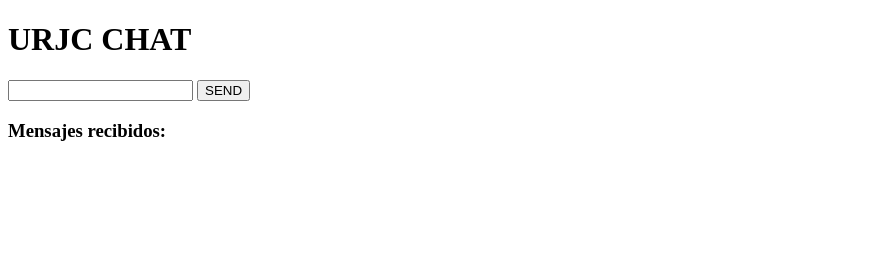
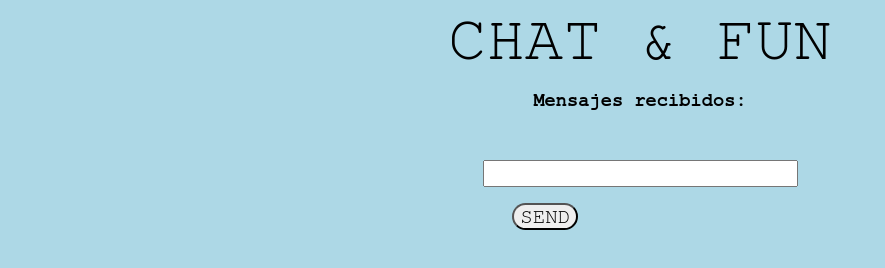
Before and after one commit to sergiomc95/2019-2020-LTAW-Practicas, a plain HTML site: page P4/L9/index.html in a window 1280 px wide. Shown: the whole page, without its empty margins (0-885 px from the left). Drawn offline with nearby package versions, Linux system fonts and the light colour scheme; no server answers.

Commit message:
Retoco la parte visual y continuo la practica

```diff
--- a/P4/L9/chat-8-client.js
+++ b/P4/L9/chat-client.js
@@ -25,10 +25,8 @@ socket.on('msg', (msg) => {
   //-- Añadirlo al párrafo display
   display.innerHTML += "<br> > " + msg;
 });
-
 //-- Botón de envío apretado
 send.onclick = () => {
-
   //-- Se envía el mensaje escrito
   //-- Usamos el nombre 'msg' para los mensajes de usuario
   //-- Si no se ha introducido ningún mensaje, no se envía
--- a/P4/L9/chat-8.html
+++ b/P4/L9/index.html
@@ -4,13 +4,19 @@
     <meta charset="utf-8">
     <title>CHAT 8</title>
     <script src="/socket.io/socket.io.js"></script>
-    <script src="chat-8-client.js" defer></script>
+    <script src="chat-client.js" defer></script>
+      <link rel="stylesheet" href="micss.css">
   </head>
   <body>
-    <h1>URJC CHAT</h1>
+    <p1 id="title">CHAT & FUN</p1>
+      <h3>Mensajes recibidos:</h3>
+    <br></br>
     <input id="msg" autocomplete="off" />
+    <br></br>
     <button type="button" id="send">SEND</button>
-    <h3>Mensajes recibidos:</h3>
+
+
     <p id="display"></p>
+
   </body>
 </html>
--- /dev/null
+++ b/P4/L9/micss.css
@@ -0,0 +1,32 @@
+body {
+  font-family: FreeMono;
+  text-align: center;
+  background-color: lightblue;
+}
+
+.container {
+  font-family: monospace;
+  width: 100%;
+  height: 50%;
+  text-align: center;
+}
+
+
+
+#display, #msg, #send {
+  font-size: 130%;
+  font-family: inherit;
+}
+
+#title {
+  font-size: 400%;
+}
+
+#msg, #send {
+  float: center
+}
+
+#send {
+  margin-right: 15%;
+  border-radius: 100px;
+}
```
Also changed, not shown: P4/L9/chat-server.js (renamed from P4/L9/chat-8-server.js, +1 -6 lines).
